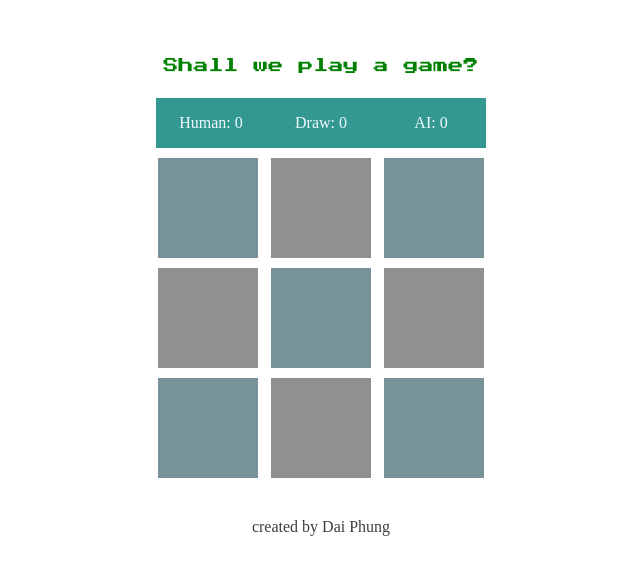
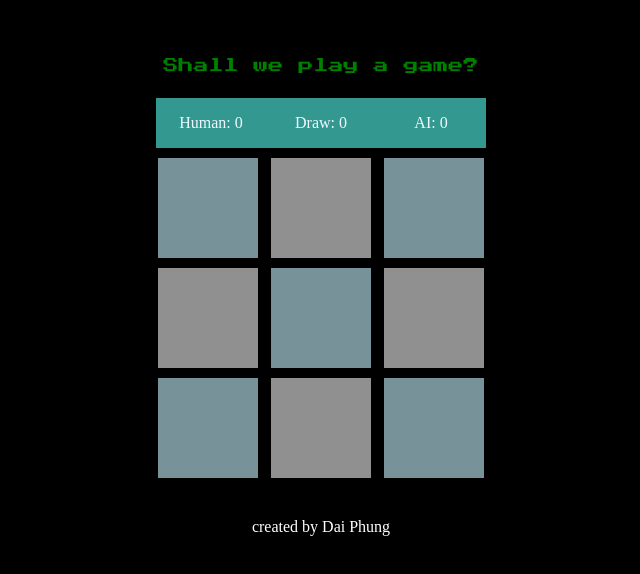
Before and after one commit to backinthedai/TTT, a plain HTML site: page index.html in a window 1280 px wide. Shown: the whole page, without its empty margins (319-959 px from the left). Drawn offline with nearby package versions, Linux system fonts and the light colour scheme.

Commit message:
Add background color and styling

```diff
--- a/index.html
+++ b/index.html
@@ -10,6 +10,7 @@
     <style>
         body {
             color: wheat;
+            background:black;
             font-family: 'Nunito Semibold';
             text-align: center;
         }
@@ -67,7 +68,7 @@
             padding: 0px;
         }
         footer{
-            color: #3f3f3f;
+            color: white;
             grid-column: 1/4;
             padding-top: 30px;
         }
```
